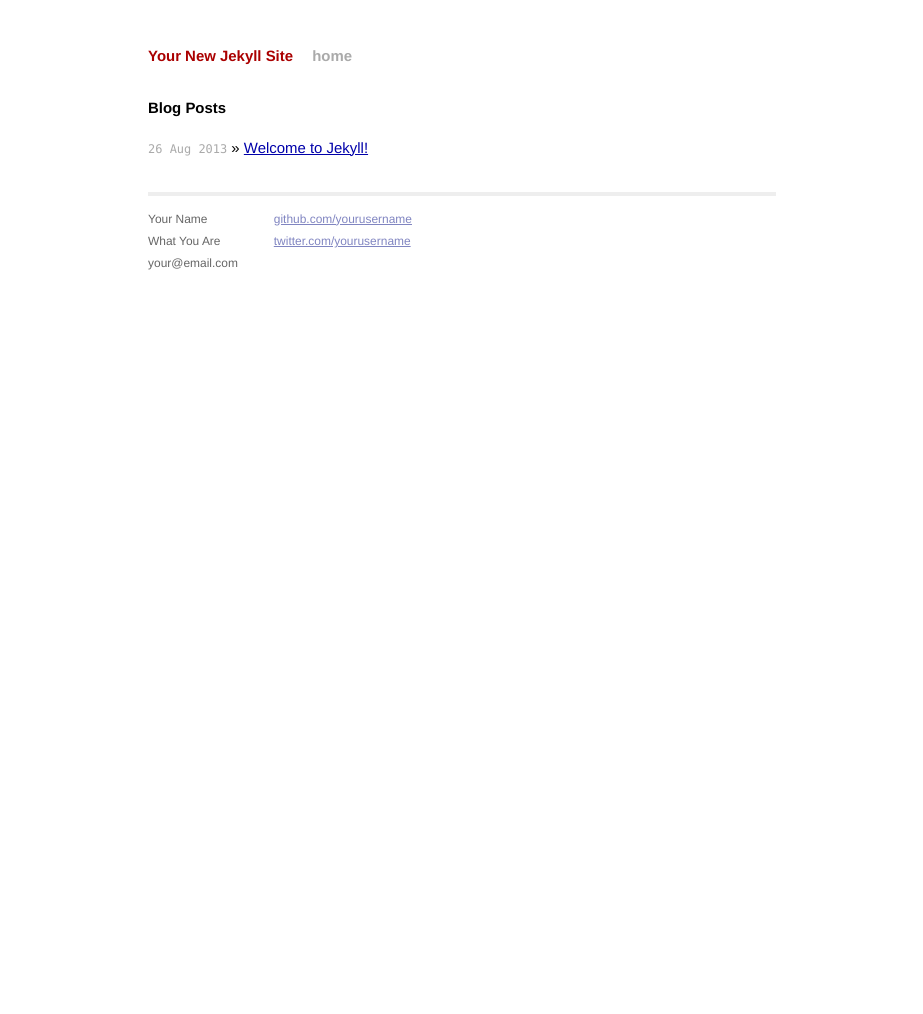
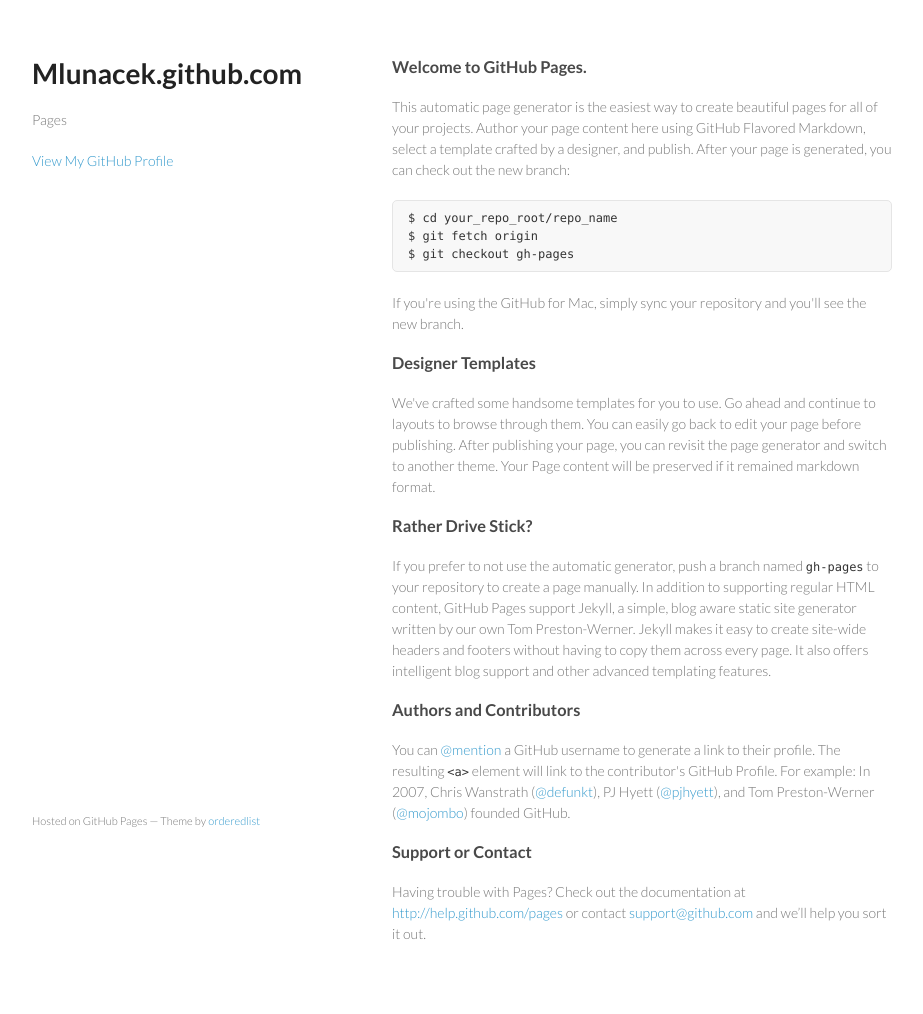
Before and after one commit to mlunacek/mlunacek.github.io, a Jekyll site: the page index.html, which Jekyll copies as it is, in a window 1280 px wide. Shown: the whole page, without its empty margins (178-1101 px from the left). Built offline with Jekyll 4.4.1, drawn with Linux system fonts in a browser that asks for light colours; Markdown is read by kramdown in place of the engine named in the settings; before the commit the page ends 945 px from its top, so only the background shows below that.

Commit message:
Replace master branch with page content via GitHub

```diff
--- a/index.html
+++ b/index.html
@@ -1,13 +1,65 @@
----
-layout: default
-title: Your New Jekyll Site
----
+<!doctype html>
+<html>
+  <head>
+    <meta charset="utf-8">
+    <meta http-equiv="X-UA-Compatible" content="chrome=1">
+    <title>Mlunacek.github.com by mlunacek</title>
 
-<div id="home">
-  <h1>Blog Posts</h1>
-  <ul class="posts">
-    {% for post in site.posts %}
-      <li><span>{{ post.date | date_to_string }}</span> &raquo; <a href="{{ post.url }}">{{ post.title }}</a></li>
-    {% endfor %}
-  </ul>
-</div>
+    <link rel="stylesheet" href="stylesheets/styles.css">
+    <link rel="stylesheet" href="stylesheets/pygment_trac.css">
+    <meta name="viewport" content="width=device-width, initial-scale=1, user-scalable=no">
+    <!--[if lt IE 9]>
+    <script src="//html5shiv.googlecode.com/svn/trunk/html5.js"></script>
+    <![endif]-->
+  </head>
+  <body>
+    <div class="wrapper">
+      <header>
+        <h1>Mlunacek.github.com</h1>
+        <p>Pages</p>
+
+
+        <p class="view"><a href="https://github.com/mlunacek">View My GitHub Profile</a></p>
+
+      </header>
+      <section>
+        <h3>
+<a name="welcome-to-github-pages" class="anchor" href="#welcome-to-github-pages"><span class="octicon octicon-link"></span></a>Welcome to GitHub Pages.</h3>
+
+<p>This automatic page generator is the easiest way to create beautiful pages for all of your projects. Author your page content here using GitHub Flavored Markdown, select a template crafted by a designer, and publish. After your page is generated, you can check out the new branch:</p>
+
+<pre><code>$ cd your_repo_root/repo_name
+$ git fetch origin
+$ git checkout gh-pages
+</code></pre>
+
+<p>If you're using the GitHub for Mac, simply sync your repository and you'll see the new branch.</p>
+
+<h3>
+<a name="designer-templates" class="anchor" href="#designer-templates"><span class="octicon octicon-link"></span></a>Designer Templates</h3>
+
+<p>We've crafted some handsome templates for you to use. Go ahead and continue to layouts to browse through them. You can easily go back to edit your page before publishing. After publishing your page, you can revisit the page generator and switch to another theme. Your Page content will be preserved if it remained markdown format.</p>
+
+<h3>
+<a name="rather-drive-stick" class="anchor" href="#rather-drive-stick"><span class="octicon octicon-link"></span></a>Rather Drive Stick?</h3>
+
+<p>If you prefer to not use the automatic generator, push a branch named <code>gh-pages</code> to your repository to create a page manually. In addition to supporting regular HTML content, GitHub Pages support Jekyll, a simple, blog aware static site generator written by our own Tom Preston-Werner. Jekyll makes it easy to create site-wide headers and footers without having to copy them across every page. It also offers intelligent blog support and other advanced templating features.</p>
+
+<h3>
+<a name="authors-and-contributors" class="anchor" href="#authors-and-contributors"><span class="octicon octicon-link"></span></a>Authors and Contributors</h3>
+
+<p>You can <a href="https://github.com/blog/821" class="user-mention">@mention</a> a GitHub username to generate a link to their profile. The resulting <code>&lt;a&gt;</code> element will link to the contributor's GitHub Profile. For example: In 2007, Chris Wanstrath (<a href="https://github.com/defunkt" class="user-mention">@defunkt</a>), PJ Hyett (<a href="https://github.com/pjhyett" class="user-mention">@pjhyett</a>), and Tom Preston-Werner (<a href="https://github.com/mojombo" class="user-mention">@mojombo</a>) founded GitHub.</p>
+
+<h3>
+<a name="support-or-contact" class="anchor" href="#support-or-contact"><span class="octicon octicon-link"></span></a>Support or Contact</h3>
+
+<p>Having trouble with Pages? Check out the documentation at <a href="http://help.github.com/pages">http://help.github.com/pages</a> or contact <a href="mailto:support@github.com">support@github.com</a> and we’ll help you sort it out.</p>
+      </section>
+      <footer>
+        <p><small>Hosted on GitHub Pages &mdash; Theme by <a href="https://github.com/orderedlist">orderedlist</a></small></p>
+      </footer>
+    </div>
+    <script src="javascripts/scale.fix.js"></script>
+
+  </body>
+</html>
```
